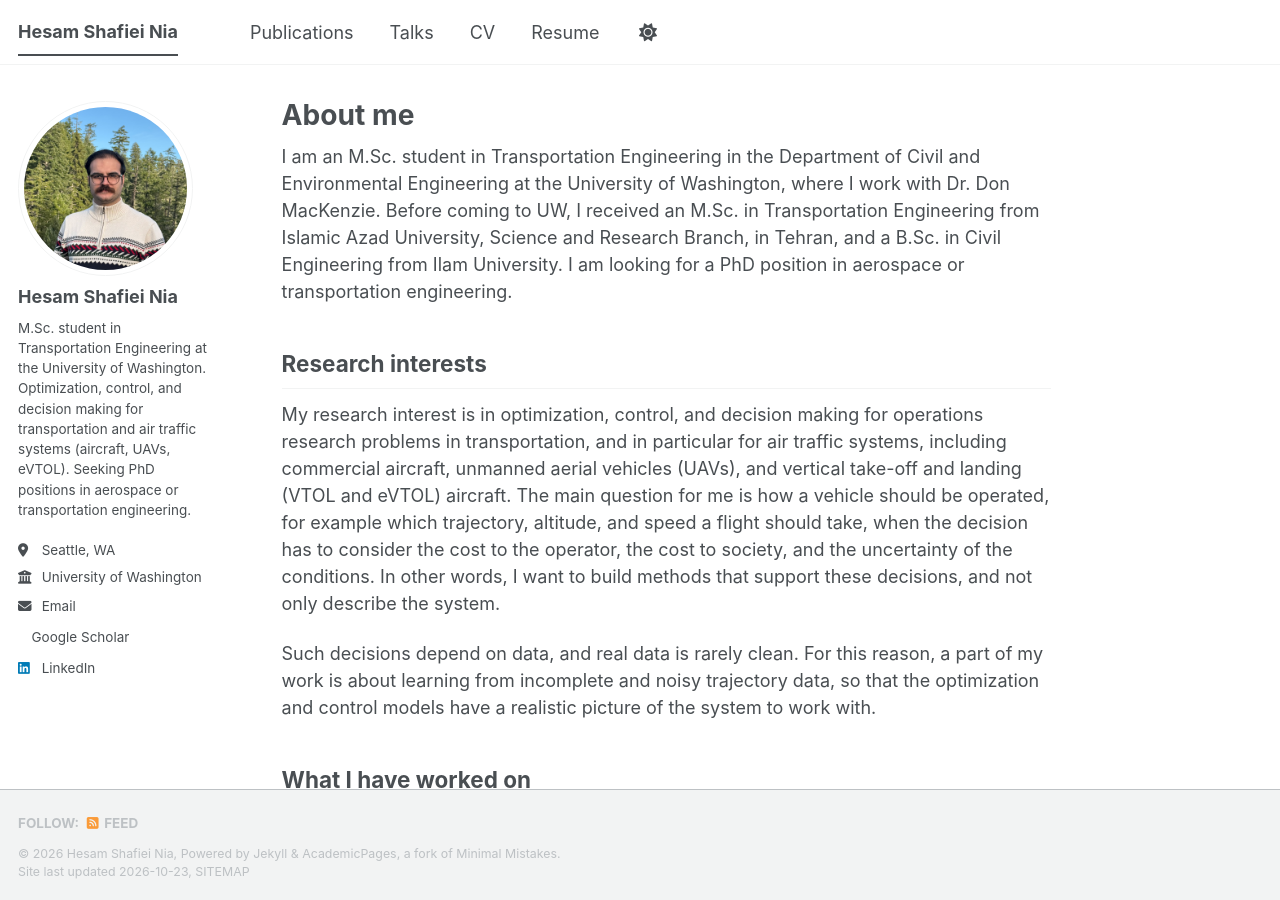
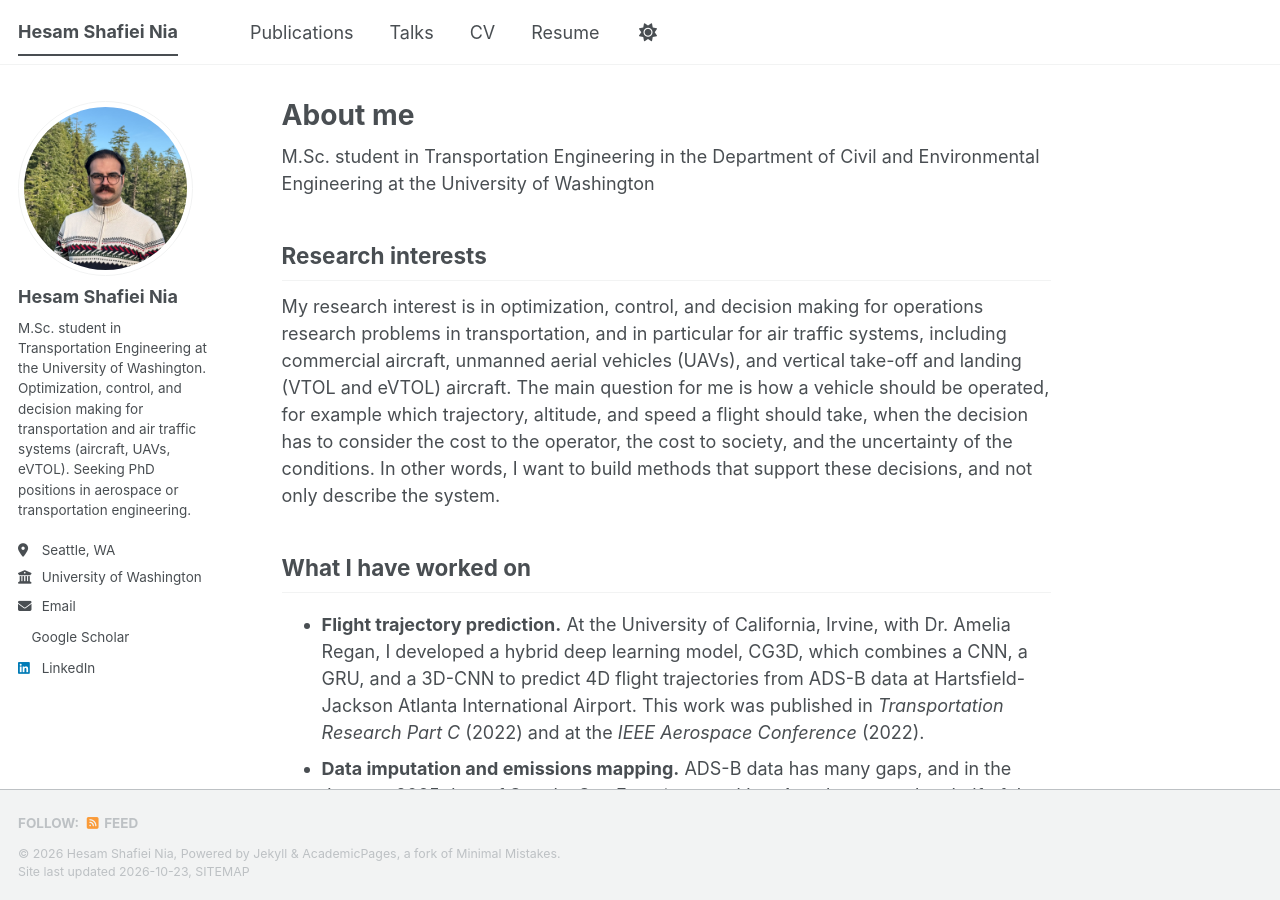
Before and after one commit to Hesamgto/Hesam-Shafiei-Nia-, a Jekyll site: the page built from _pages/about.md, in a window 1280 px wide and 900 px high. Built offline with Jekyll 4.4.1, drawn with Linux system fonts in a browser that asks for light colours; a style sheet for code colours, icons or effects is not loaded.

Commit message:
Update about.md

```diff
--- a/_pages/about.md
+++ b/_pages/about.md
@@ -7,13 +7,11 @@ redirect_from:
   - /about.html
 ---
 
-I am an M.Sc. student in Transportation Engineering in the Department of Civil and Environmental Engineering at the University of Washington, where I work with Dr. Don MacKenzie. Before coming to UW, I received an M.Sc. in Transportation Engineering from Islamic Azad University, Science and Research Branch, in Tehran, and a B.Sc. in Civil Engineering from Ilam University. I am looking for a PhD position in aerospace or transportation engineering.
+M.Sc. student in Transportation Engineering in the Department of Civil and Environmental Engineering at the University of Washington
 
 Research interests
 ------
 My research interest is in optimization, control, and decision making for operations research problems in transportation, and in particular for air traffic systems, including commercial aircraft, unmanned aerial vehicles (UAVs), and vertical take-off and landing (VTOL and eVTOL) aircraft. The main question for me is how a vehicle should be operated, for example which trajectory, altitude, and speed a flight should take, when the decision has to consider the cost to the operator, the cost to society, and the uncertainty of the conditions. In other words, I want to build methods that support these decisions, and not only describe the system.
-
-Such decisions depend on data, and real data is rarely clean. For this reason, a part of my work is about learning from incomplete and noisy trajectory data, so that the optimization and control models have a realistic picture of the system to work with.
 
 What I have worked on
 ------
```
